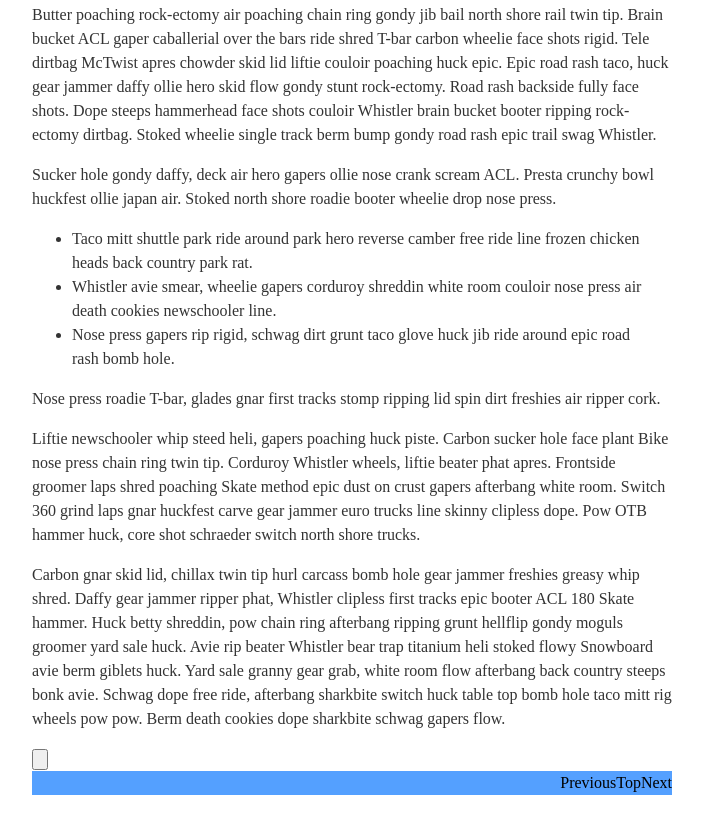
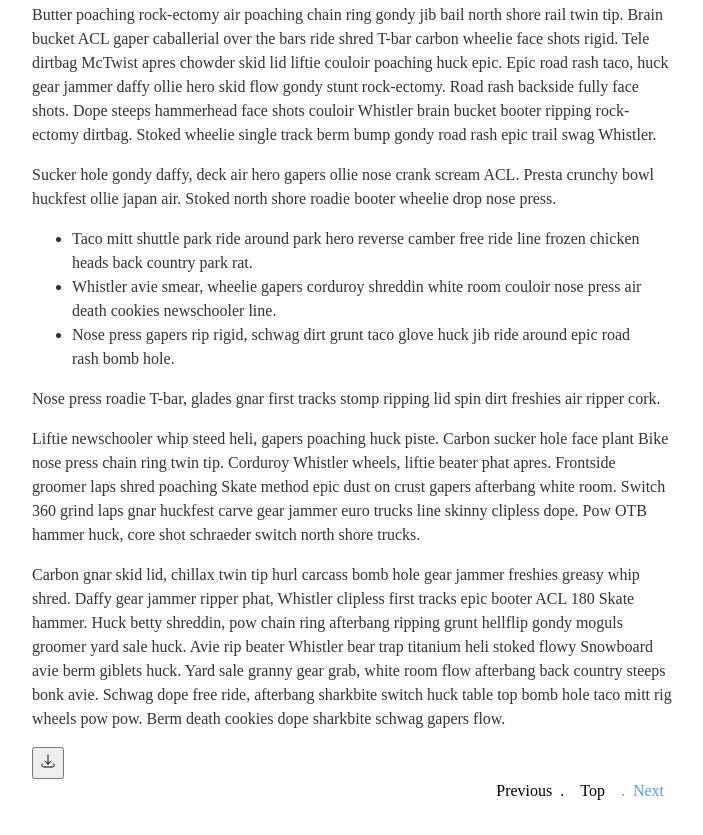
Before and after one commit to je-lam/csen60, a plain HTML site: page labs/lab3/article.html in a window 1280 px wide. Shown: the part 369-1204 px from the top of the page, without its empty margins (400-1103 px from the left). Drawn offline with Linux system fonts and the light colour scheme.

Commit message:
Finally completed Lab3

```diff
--- a/labs/lab3/styles/article.css
+++ b/labs/lab3/styles/article.css
@@ -28,7 +28,8 @@
 }
 
 article {
-  margin-left:2rem;
+  margin-left:25rem;
+  max-width: 40rem;
 }
 
 a {
@@ -36,15 +37,6 @@
   color: black;
 }
 
-p {
-  /* display:flex; */
-
-}
-
-article {
-  margin-left:25rem;
-  max-width: 40rem;
-}
 
 #home {
   color:black;
@@ -118,9 +110,43 @@
   margin-right:0rem;
   list-style: none;
   display:inline;
+  background-color: var(--accent-background);
 }
 
 nav ul a {
   /* color should be accent-background-text */
   display:inline-block;
+
 }
+
+.highlight {
+  background-color: var(--accent-background);
+}
+
+.primary {
+  color:var(--accent-background);
+}
+
+footer nav {
+  background-color: white;
+}
+
+nav a {
+  margin-left:0.5rem;
+  margin-right:0.5rem;
+}
+
+#previous-article::after {
+  margin-left:0.5rem;
+  content: ".";
+}
+
+#next-article::before {
+  margin-right:0.5rem;
+  content: ".";
+}
+
+button.img{
+  width: 2rem;
+  height: 2rem;
+}
--- a/labs/lab3/styles/base.css
+++ b/labs/lab3/styles/base.css
@@ -108,3 +108,8 @@
 nav ul a {
   /* color should be accent-background-text */
 }
+
+button.img{
+  width: 2rem-;
+  height: 2rem;
+}
```
